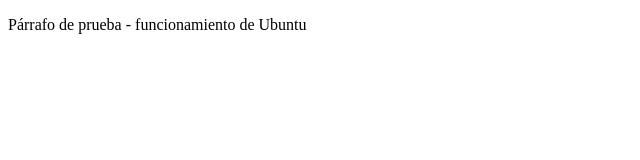
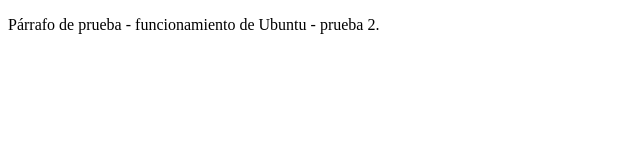
Before and after one commit to eugeniorodval/ProyectoCursoPrework, a plain HTML site: page index.html in a window 1280 px wide. Shown: the full height of the page, 0-640 px from the left. Drawn offline with Linux system fonts and the light colour scheme.

Commit message:
cambios texto

```diff
--- a/index.html
+++ b/index.html
@@ -8,7 +8,7 @@
 </head>
 <body>
     <p>
-        Párrafo de prueba - funcionamiento de Ubuntu
+        Párrafo de prueba - funcionamiento de Ubuntu - prueba 2.
 
     </p>
 
```
